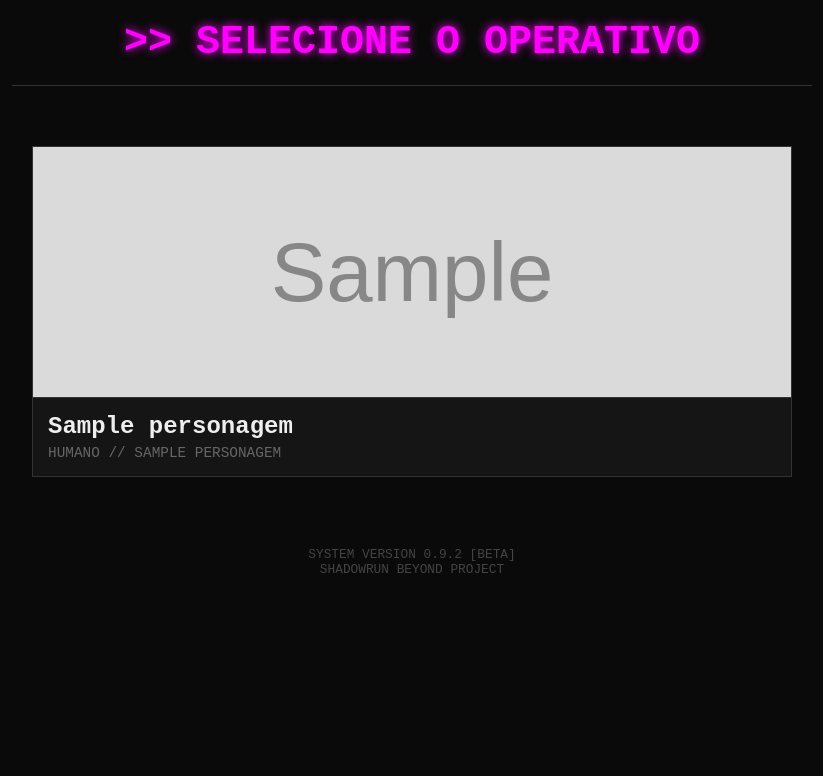
After one commit to lemosjr/shadowrun_beyond, a Django app: page / in a window 1280 px wide. The commit adds this page. Shown: the top 776 px of the page, without its empty margins (228-1051 px from the left). Run offline with Django 5.2, Linux system fonts and the light colour scheme; tables that the repository leaves empty hold one stand-in row (values such as "Sample post"); grey boxes marked "Sample" are stand-in pictures.

Commit message:
Add home page listing all runners
Define o URL raiz para exibir uma nova página inicial que lista todos os incursores disponíveis. Adicionada a visualização da 'lista_personagens', e seu modelo e estilos correspondentes. Configuração de URL atualizada para tornar o aplicativo runner sheet a raiz do site e organização de rotas aprimorada.

```diff
--- a/config/urls.py
+++ b/config/urls.py
@@ -5,9 +5,12 @@ from django.conf.urls.static import static
 
 urlpatterns = [
     path('admin/', admin.site.urls),
-    path('runner/', include('runner_sheet.urls')),
+
+    # MUDANÇA AQUI: Deixe as aspas vazias
+    # Isso diz: "A raiz do site é o meu app runner_sheet"
+    path('', include('runner_sheet.urls')),
 ]
 
-# Isso permite ver as imagens de upload durante o desenvolvimento
+# Configuração de Imagens (Mantenha se já tiver)
 if settings.DEBUG:
     urlpatterns += static(settings.MEDIA_URL, document_root=settings.MEDIA_ROOT)
--- a/runner_sheet/static/runner_sheet/style.css
+++ b/runner_sheet/static/runner_sheet/style.css
@@ -177,3 +177,80 @@ h1, h2, h3 { text-transform: uppercase; margin: 0; }
 ::-webkit-scrollbar { width: 8px; }
 ::-webkit-scrollbar-track { background: #111; }
 ::-webkit-scrollbar-thumb { background: #333; }
+
+/* --- TELA INICIAL (HOME) --- */
+.home-container {
+    max-width: 800px;
+    margin: 0 auto;
+    text-align: center;
+}
+
+.home-title {
+    font-size: 2.5em;
+    color: var(--neon-pink);
+    text-shadow: 0 0 10px var(--neon-pink);
+    margin-bottom: 40px;
+    border-bottom: 1px solid #333;
+    padding-bottom: 20px;
+}
+
+.runners-grid {
+    display: grid;
+    grid-template-columns: repeat(auto-fit, minmax(250px, 1fr));
+    gap: 30px;
+    padding: 20px;
+}
+
+.runner-card {
+    background: #151515;
+    border: 1px solid #333;
+    position: relative;
+    transition: all 0.3s;
+    text-decoration: none; /* Tira sublinhado do link */
+    display: block;
+}
+
+.runner-card:hover {
+    transform: translateY(-5px);
+    border-color: var(--neon-cyan);
+    box-shadow: 0 0 20px rgba(0, 255, 255, 0.2);
+}
+
+.card-img-box {
+    height: 250px;
+    overflow: hidden;
+    background: #000;
+    border-bottom: 1px solid #333;
+}
+
+.card-img {
+    width: 100%;
+    height: 100%;
+    object-fit: cover;
+    filter: grayscale(100%);
+    transition: 0.3s;
+}
+
+.runner-card:hover .card-img {
+    filter: grayscale(0%); /* Fica colorido ao passar o mouse */
+}
+
+.card-info {
+    padding: 15px;
+    text-align: left;
+}
+
+.card-name {
+    color: var(--text-main);
+    font-size: 1.5em;
+    font-weight: bold;
+    margin-bottom: 5px;
+}
+
+.runner-card:hover .card-name { color: var(--neon-cyan); }
+
+.card-meta {
+    color: #666;
+    font-size: 0.9em;
+    text-transform: uppercase;
+}
--- /dev/null
+++ b/runner_sheet/templates/runner_sheet/home.html
@@ -0,0 +1,47 @@
+{% load static %}
+<!DOCTYPE html>
+<html lang="pt-br">
+<head>
+    <meta charset="UTF-8">
+    <meta name="viewport" content="width=device-width, initial-scale=1.0">
+    <title>SHADOWRUN // DATABASE</title>
+    <link rel="stylesheet" href="{% static 'runner_sheet/style.css' %}">
+</head>
+<body>
+
+    <div class="home-container">
+        <h1 class="home-title">>> SELECIONE O OPERATIVO</h1>
+
+        <div class="runners-grid">
+            {% for runner in runners %}
+            <a href="{% url 'ficha_detalhe' runner.id %}" class="runner-card">
+                <div class="card-img-box">
+                    {% if runner.foto %}
+                        <img src="{{ runner.foto.url }}" class="card-img" alt="{{ runner.codinome }}">
+                    {% else %}
+                        <div style="height:100%; display:flex; align-items:center; justify-content:center; color:#333; font-size:4em;">?</div>
+                    {% endif %}
+                </div>
+
+                <div class="card-info">
+                    <div class="card-name">{{ runner.codinome }}</div>
+                    <div class="card-meta">
+                        {{ runner.get_metatipo_display }} // {{ runner.nome }}
+                    </div>
+                </div>
+            </a>
+            {% empty %}
+            <div style="color: #666; grid-column: 1/-1;">
+                Nenhum arquivo encontrado no servidor. Acesse o /admin para criar.
+            </div>
+            {% endfor %}
+        </div>
+
+        <div style="margin-top: 50px; color: #444; font-size: 0.8em;">
+            SYSTEM VERSION 0.9.2 [BETA] <br>
+            SHADOWRUN BEYOND PROJECT
+        </div>
+    </div>
+
+</body>
+</html>
--- a/runner_sheet/urls.py
+++ b/runner_sheet/urls.py
@@ -1,14 +1,19 @@
 from django.urls import path
 from . import views
 
-app_name = 'runner'
+# DICA: Se tiver uma linha "app_name = 'runner_sheet'" aqui em cima, APAGUE ELA.
+# Ela muda o nome das rotas e causa esse erro.
 
 urlpatterns = [
-    # Ex: /runner/ficha/1/
+    # 1. Rota da Home (Raiz) - Essa é a que adicionamos por último
+    path('', views.lista_personagens, name='home'),
+
+    # 2. Rota da Ficha - Essa é a que o erro diz que sumiu
     path('ficha/<int:pk>/', views.ficha_detalhe, name='ficha_detalhe'),
 
-    # Ex: /runner/api/rolar/5/ (Onde 5 é o ID da perícia)
+    # 3. API de Dados
     path('api/rolar/<int:pericia_id>/', views.api_rolar_pericia, name='api_rolar'),
 
+    # 4. API de Dano
     path('api/dano/<int:pk>/<str:tipo>/<int:valor>/', views.api_atualizar_dano, name='api_dano'),
 ]
--- a/runner_sheet/views.py
+++ b/runner_sheet/views.py
@@ -102,3 +102,8 @@ def api_atualizar_dano(request, pk, tipo, valor):
     personagem.save()
 
     return JsonResponse({'status': 'ok', 'novo_valor': valor})
+
+def lista_personagens(request):
+    """Tela inicial que lista todos os runners disponíveis"""
+    runners = Personagem.objects.all()
+    return render(request, 'runner_sheet/home.html', {'runners': runners})
```
Also changed, not shown: media/runners_avatars/kael.jpeg (added).
